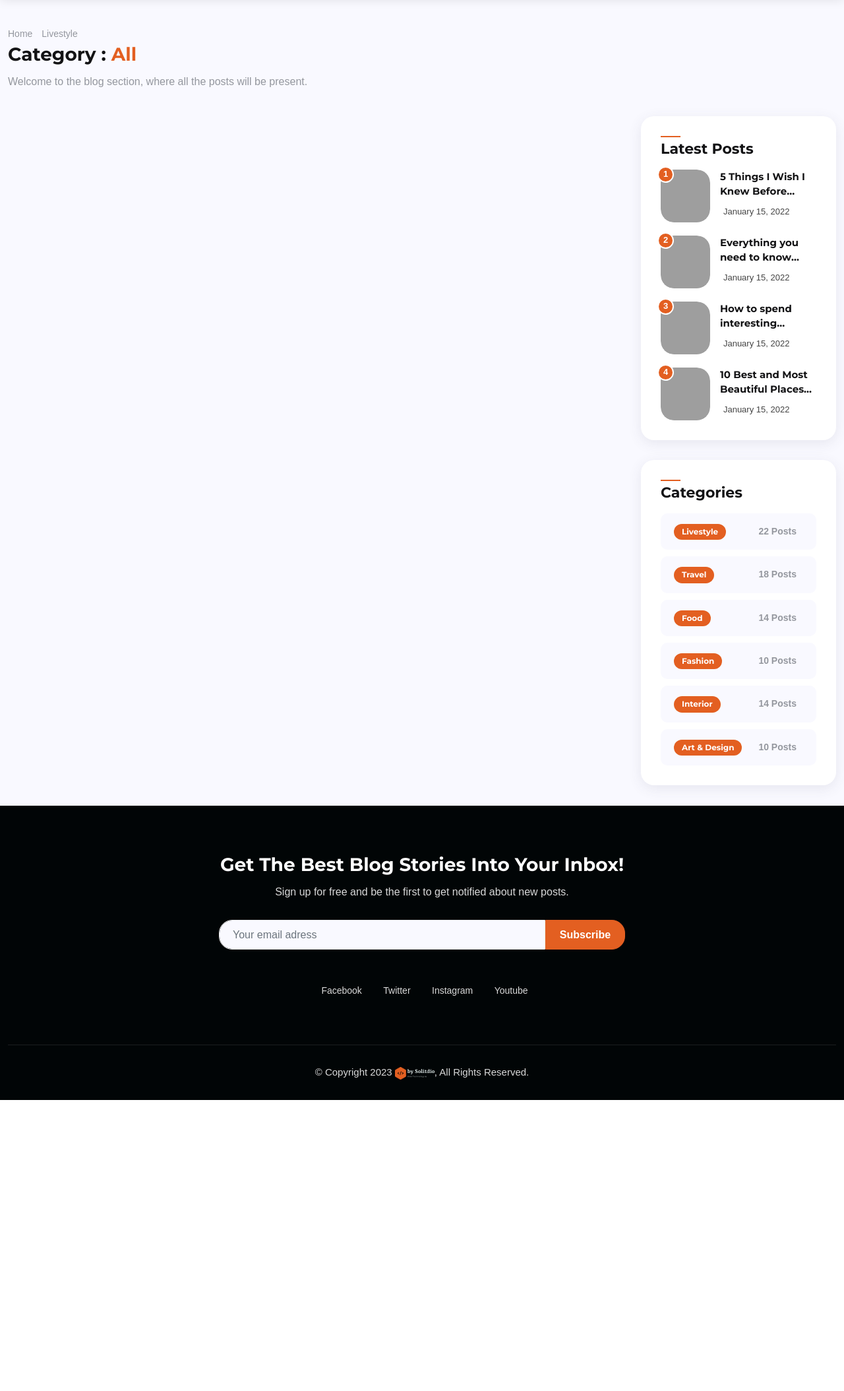
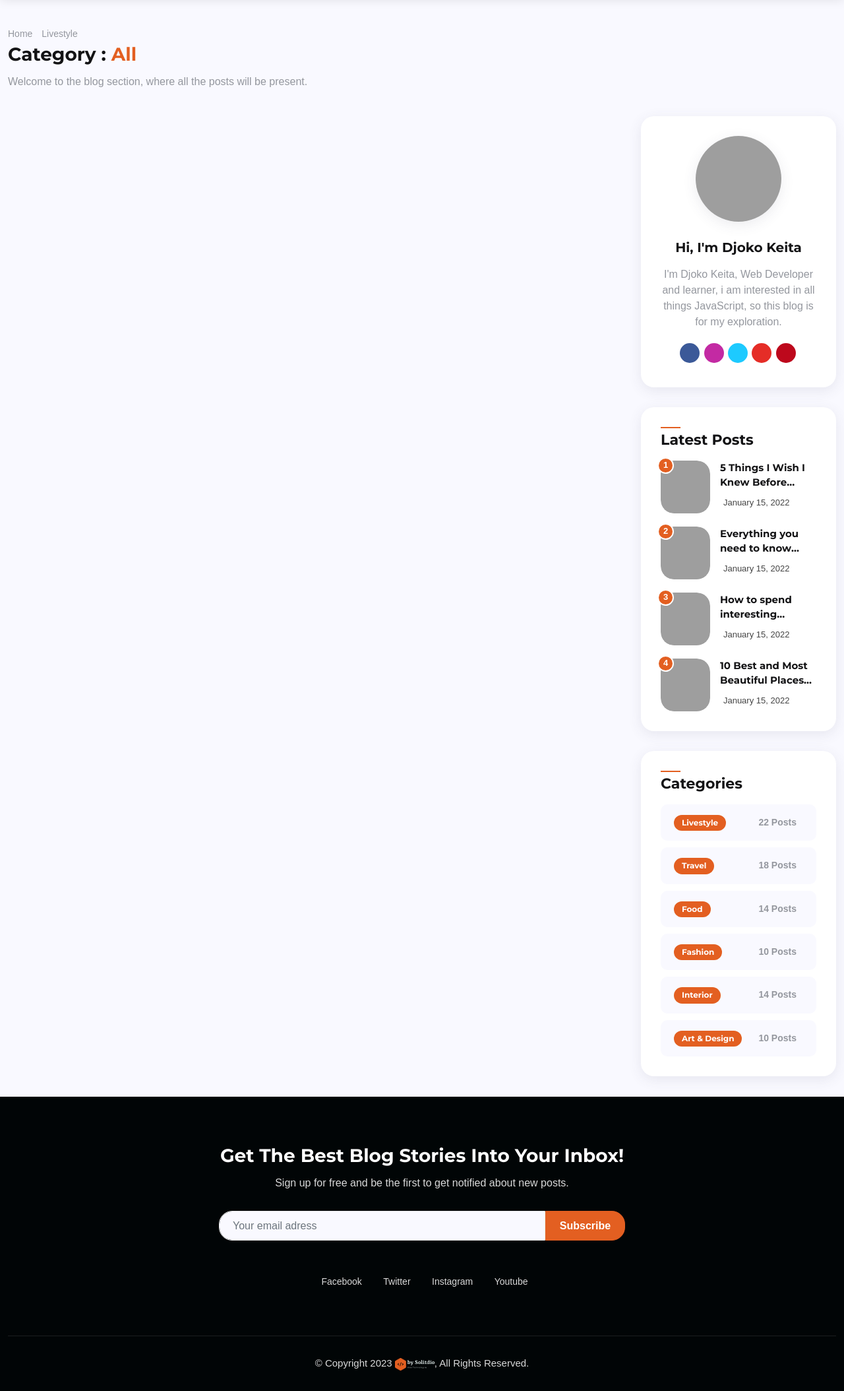
Before and after one commit to solitdio079/bySolitdio, a PHP site: page /bySolitdio/blog.php in a window 1280 px wide. Shown: the part 96-2204 px from the top of the page at 66% size. Before the commit the page ends 1763 px from the top, so only its background shows below. Run offline with PHP 8.4, Linux system fonts and the light colour scheme; data that the repository does not hold is empty; some libraries are stand-ins or nearby versions; some web fonts are replaced; grey boxes are pictures that could not be loaded.

Commit message:
after homepage

```diff
--- a/blog.php
+++ b/blog.php
@@ -339,8 +339,57 @@ session_start();
                         </div>
                         <div class="col-xl-3 max-width side-sidebar">
                             <div class="theiaStickySidebar">
+                                <!--widget-latest-posts-->
 
-                                <!--widget-latest-posts-->
+                                <!--widget-author-->
+                                <div class="widget">
+                                    <div class="widget-author">
+                                        <div class="author-img">
+                                            <a href="author.php" class="image">
+                                                <img src="assets/img/author/1.jpg" id="sideAuthorImg" alt="">
+                                            </a>
+                                        </div>
+                                        <div class="author-content">
+                                            <h6 class="name" id="sideAuthorName"> Hi, I'm Djoko Keita</h6>
+                                            <p class="bio">
+                                                I'm Djoko Keita, Web Developer and learner,
+                                                i am interested in all things JavaScript, so this blog is for my exploration.
+                                            </p>
+                                            <div class="social-media">
+                                                <ul class="list-inline">
+                                                    <li>
+                                                        <a href="#" class="color-facebook">
+                                                            <i class="fab fa-facebook"></i>
+                                                        </a>
+                                                    </li>
+                                                    <li>
+                                                        <a href="#" class="color-instagram">
+                                                            <i class="fab fa-instagram"></i>
+                                                        </a>
+                                                    </li>
+                                                    <li>
+                                                        <a href="#" class="color-twitter">
+                                                            <i class="fab fa-twitter"></i>
+                                                        </a>
+                                                    </li>
+                                                    <li>
+                                                        <a href="#" class="color-youtube">
+                                                            <i class="fab fa-youtube"></i>
+                                                        </a>
+                                                    </li>
+                                                    <li>
+                                                        <a href="#" class="color-pinterest">
+                                                            <i class="fab fa-pinterest"></i>
+                                                        </a>
+                                                    </li>
+                                                </ul>
+                                            </div>
+                                        </div>
+                                    </div>
+                                </div>
+                                <!--/-->
+
+
                                 <div class="widget ">
                                     <div class="section-title">
                                         <h5>Latest Posts</h5>
@@ -439,7 +488,9 @@ session_start();
                                     </ul>
                                 </div>
 
-                                <!--widget-instagram-->
+
+
+
 
 
                             </div>
```
